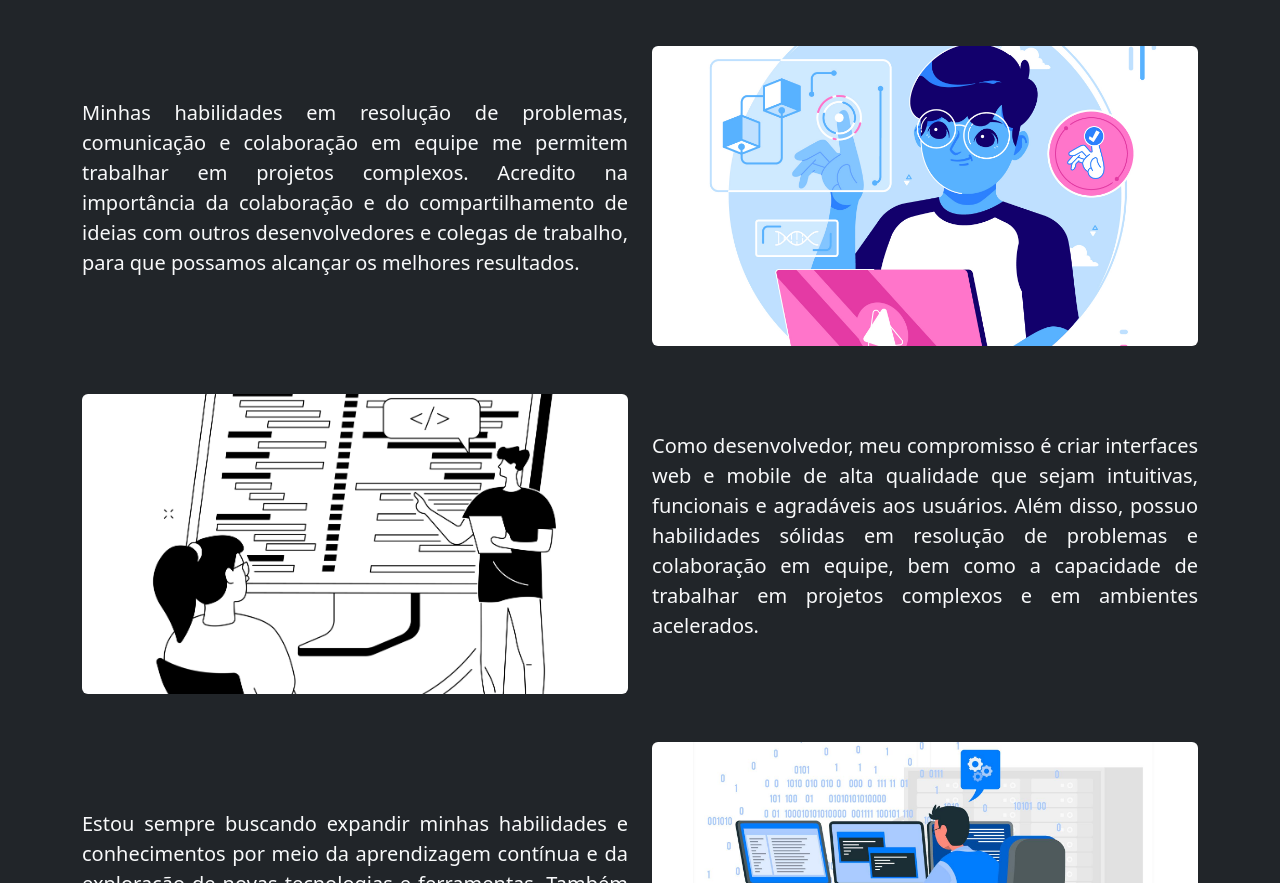
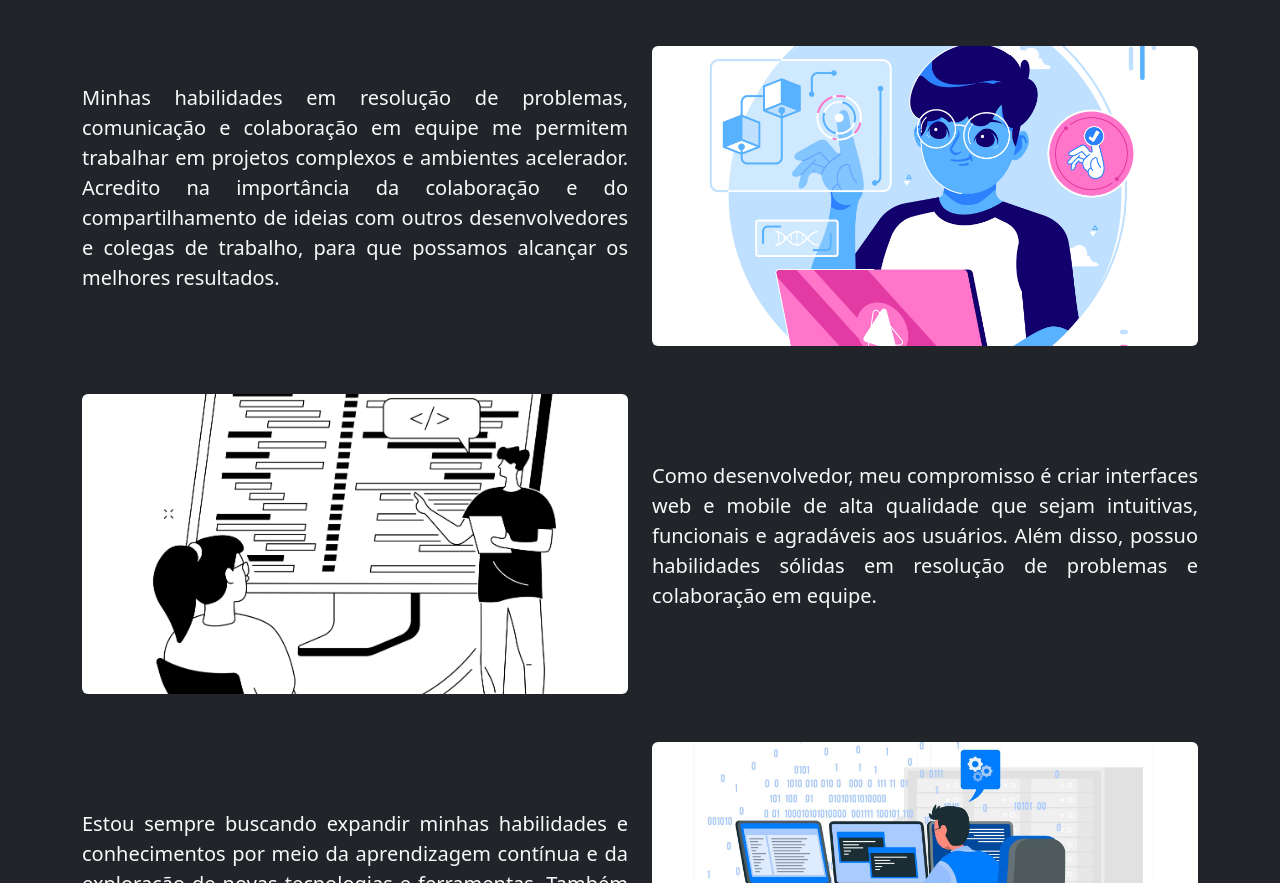
Before and after one commit to denisrodrigues-ita/portflio, a React (Vite) app: page /sobre in a window 1280 px wide. Shown: the part 859-1742 px from the top of the page. Built offline with nearby package versions, Linux system fonts and the light colour scheme.

Commit message:
correcao nos textos

```diff
--- /dev/null
+++ b/src/css/projetos.module.css
@@ -0,0 +1,5 @@
+@media (max-width: 768px) {
+  .projetos {
+    overflow: hidden !important;
+  }
+}
--- a/src/pages/Projetos.jsx
+++ b/src/pages/Projetos.jsx
@@ -7,6 +7,7 @@ import Projetojavascript from "../img/projetos/ProjetoJavascript.png";
 import ProjetoReact from "../img/projetos/ProjetoReact.png";
 import { FaGithub } from "react-icons/fa";
 import ReactGA from "react-ga4";
+import styles from "../css/projetos.module.css";
 
 document.title = "Denis Rodrigues - Portfolio";
 
@@ -32,7 +33,7 @@ const Projetos = () => {
           <div className="card">
             <div className="row g-0">
               <div
-                className="col-md-4"
+                className={`${styles.projetos} col-md-4`}
                 style={{ overflow: "auto", height: "20rem" }}
               >
                 <img
@@ -96,7 +97,7 @@ const Projetos = () => {
           <div className="card">
             <div className="row g-0">
               <div
-                className="col-md-4"
+                className={`${styles.projetos} col-md-4`}
                 style={{ overflow: "auto", maxHeight: "20rem" }}
               >
                 <img
@@ -160,7 +161,7 @@ const Projetos = () => {
           <div className="card">
             <div className="row g-0">
               <div
-                className="col-md-4"
+                className={`${styles.projetos} col-md-4`}
                 style={{ overflow: "auto", height: "20rem" }}
               >
                 <img
@@ -225,7 +226,7 @@ const Projetos = () => {
           <div className="card">
             <div className="row g-0">
               <div
-                className="col-md-4"
+                className={`${styles.projetos} col-md-4`}
                 style={{ overflow: "auto", height: "20rem" }}
               >
                 <img
@@ -294,7 +295,7 @@ const Projetos = () => {
           <div className="card">
             <div className="row g-0">
               <div
-                className="col-md-4"
+                className={`${styles.projetos} col-md-4`}
                 style={{ overflow: "auto", height: "20rem" }}
               >
                 <img
--- a/src/pages/Sobre.jsx
+++ b/src/pages/Sobre.jsx
@@ -56,8 +56,8 @@ const Sobre = () => {
             objetivo criar interfaces de alta qualidade e experiências
             intuitivas para os usuários. Busco sempre me manter atualizado sobre
             as tendências e novidades do mercado, e estou constantemente
-            aprimorando minhas habilidades através da aprendizagem contínua e do
-            trabalho em equipe.
+            aprimorando minhas habilidades através da aprendizagem e troca de
+            experiências com profissionais do mercado.
           </p>
         </div>
       </div>
@@ -66,10 +66,10 @@ const Sobre = () => {
         <div className="col-12 col-md-6">
           <p>
             Minhas habilidades em resolução de problemas, comunicação e
-            colaboração em equipe me permitem trabalhar em projetos complexos.
-            Acredito na importância da colaboração e do compartilhamento de
-            ideias com outros desenvolvedores e colegas de trabalho, para que
-            possamos alcançar os melhores resultados.
+            colaboração em equipe me permitem trabalhar em projetos complexos e
+            ambientes acelerador. Acredito na importância da colaboração e do
+            compartilhamento de ideias com outros desenvolvedores e colegas de
+            trabalho, para que possamos alcançar os melhores resultados.
           </p>
         </div>
         <div className="col-12 col-md-6">
@@ -96,8 +96,7 @@ const Sobre = () => {
             Como desenvolvedor, meu compromisso é criar interfaces web e mobile
             de alta qualidade que sejam intuitivas, funcionais e agradáveis aos
             usuários. Além disso, possuo habilidades sólidas em resolução de
-            problemas e colaboração em equipe, bem como a capacidade de
-            trabalhar em projetos complexos e em ambientes acelerados.
+            problemas e colaboração em equipe.
           </p>
         </div>
       </div>
```
